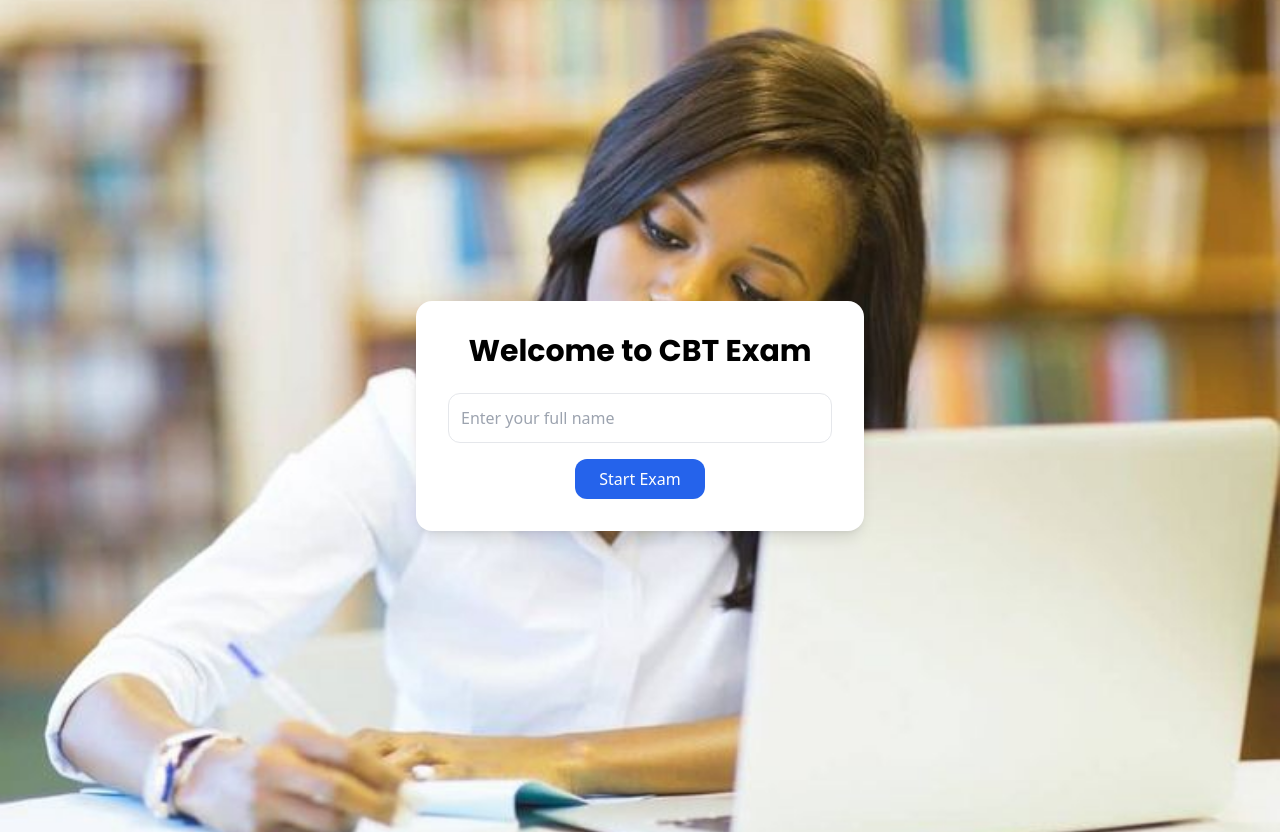
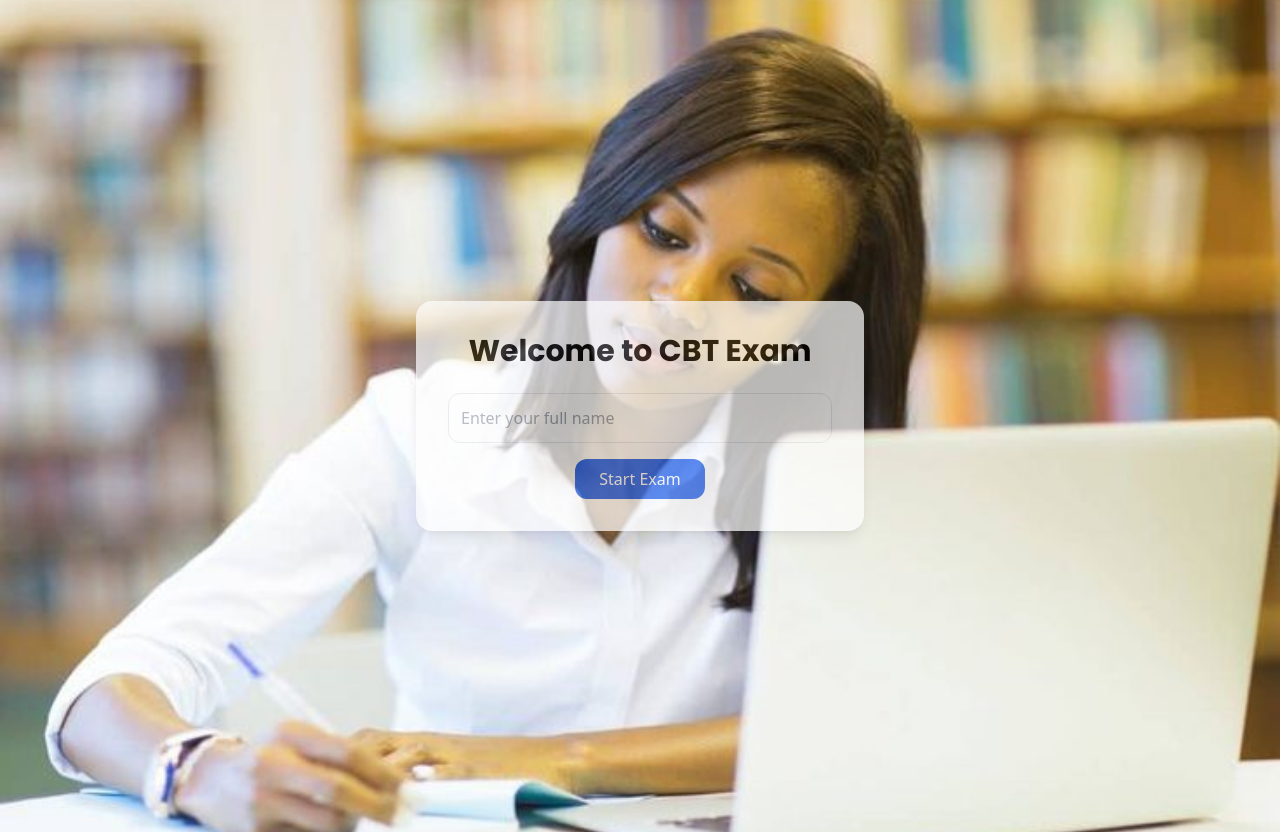
Before and after one commit to Mfonisorobert/cbt-exam, a React (Vite) app: page / in a window 1280 px wide. Built offline with nearby package versions, Linux system fonts and the light colour scheme.

Commit message:
cbt-exam

```diff
--- a/src/App.jsx
+++ b/src/App.jsx
@@ -126,7 +126,7 @@ if (!hasStarted) {
     <div className="min-h-screen flex items-center  justify-center">
       {/* <img src="/cbt-bg.jpg" className="absolute">
       </img> */}
-      <div className="bg-white p-8 rounded-2xl shadow-lg w-full max-w-md text-center">
+      <div className="bg-white p-8 rounded-2xl opacity-70 shadow-lg w-full max-w-md text-center">
         <h1 className="text-3xl font-poppins font-bold mb-6">Welcome to CBT Exam</h1>
         <input
           type="text"
@@ -167,7 +167,7 @@ if (!hasStarted) {
   {/* Your CBT content here */}
 
 
-     <div className="max-w-2xl mx-auto mt-10 p-6 bg-gray-50 rounded-2xl shadow-xl">
+     <div className="max-w-2xl mx-auto mt-10 p-6 bg-gray-50 opacity-90 rounded-2xl shadow-xl">
       <h1 className="text-3xl font-bold text-center text-blue-950 mb-2">SUN DREAM INT'L SCHOOL</h1>
       <h3 className="text-2xl font-bold text-center text-blue-950 mb-2">BIOLOGY</h3>
 
```
